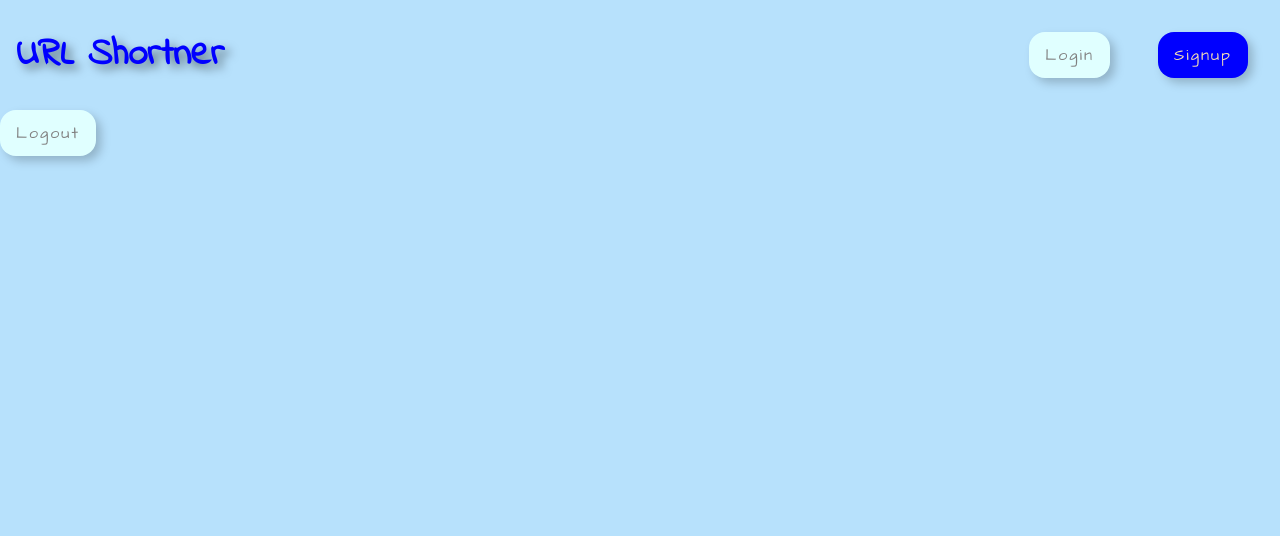
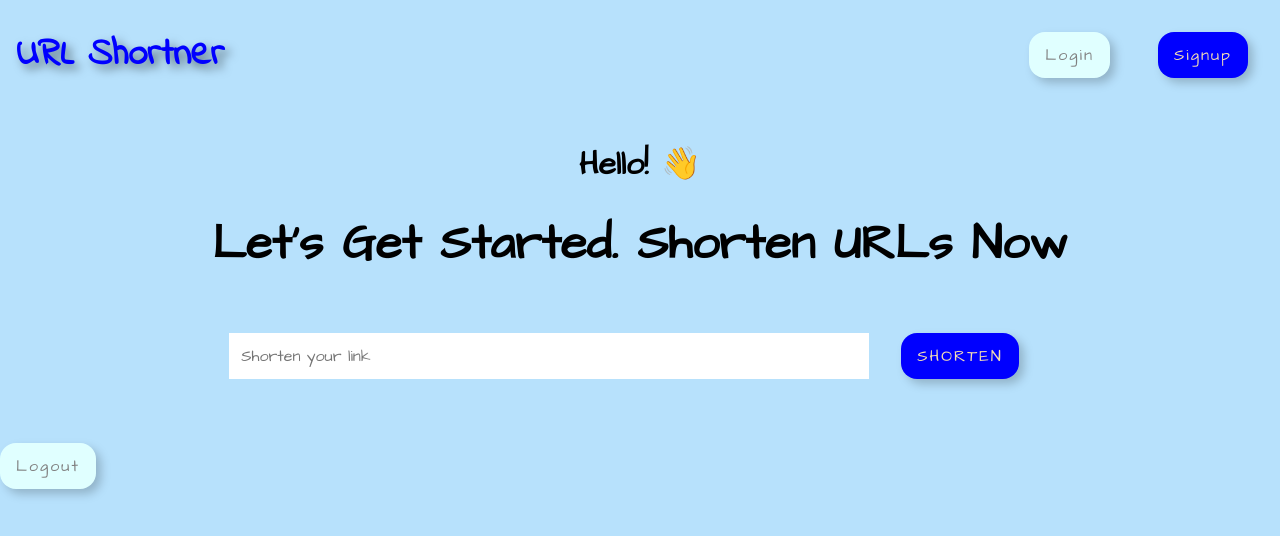
Before and after one commit to ambasta-shalu/url-shortner-frontend, a React (Vite) app: page / in a window 1280 px wide. Shown: the top 536 px of the page. Built offline with nearby package versions, Linux system fonts and the light colour scheme; no server answers.

Commit message:
input feature added 🤓

```diff
--- a/src/css/IndexPage.css
+++ b/src/css/IndexPage.css
@@ -1,3 +1,36 @@
+.index__contents {
+  z-index: 5;
+  margin-left: auto;
+  margin-right: auto;
+  left: 0;
+  right: 0;
+  text-align: center;
+  padding: 2rem;
+}
+
+.index__user {
+  margin-bottom: 1.5rem;
+  font-size: 2rem;
+}
+
+.user__name {
+  color: rgba(0, 0, 255, 0.6);
+  font-size: 2.25rem;
+}
+
+.index__contents > h1 {
+  font-size: 3rem;
+  margin-bottom: 1.5rem;
+}
+
+.index__input__field {
+  width: 40rem;
+  padding: 0.75rem;
+  outline-width: 0;
+  border: none;
+  color: black;
+}
+
 .logout__button {
   padding: 0.75rem 1rem;
   background-color: lightcyan;
--- a/src/pages/IndexPage.jsx
+++ b/src/pages/IndexPage.jsx
@@ -20,6 +20,30 @@ function IndexPage() {
   return (
     <div className="index__page">
       <Navbar />
+      <div className="index__contents">
+        {user ? (
+          <h2 className="index__user">
+            Welcome back{" "}
+            <span className="user__name">
+              {user?.firstName} {user?.lastName}{" "}
+            </span>
+            🙏
+          </h2>
+        ) : (
+          <h2 className="index__user">Hello! 👋</h2>
+        )}
+        <h1>Let's Get Started. Shorten URLs Now </h1>
+        <div className="index__input">
+          <form action="">
+            <input
+              className="index__input__field"
+              type="text"
+              placeholder="Shorten your link"
+            />
+            <button className="signup__button">SHORTEN</button>
+          </form>
+        </div>
+      </div>
       <button className="logout__button" type="submit" onClick={() => logout()}>
         Logout
       </button>
```
